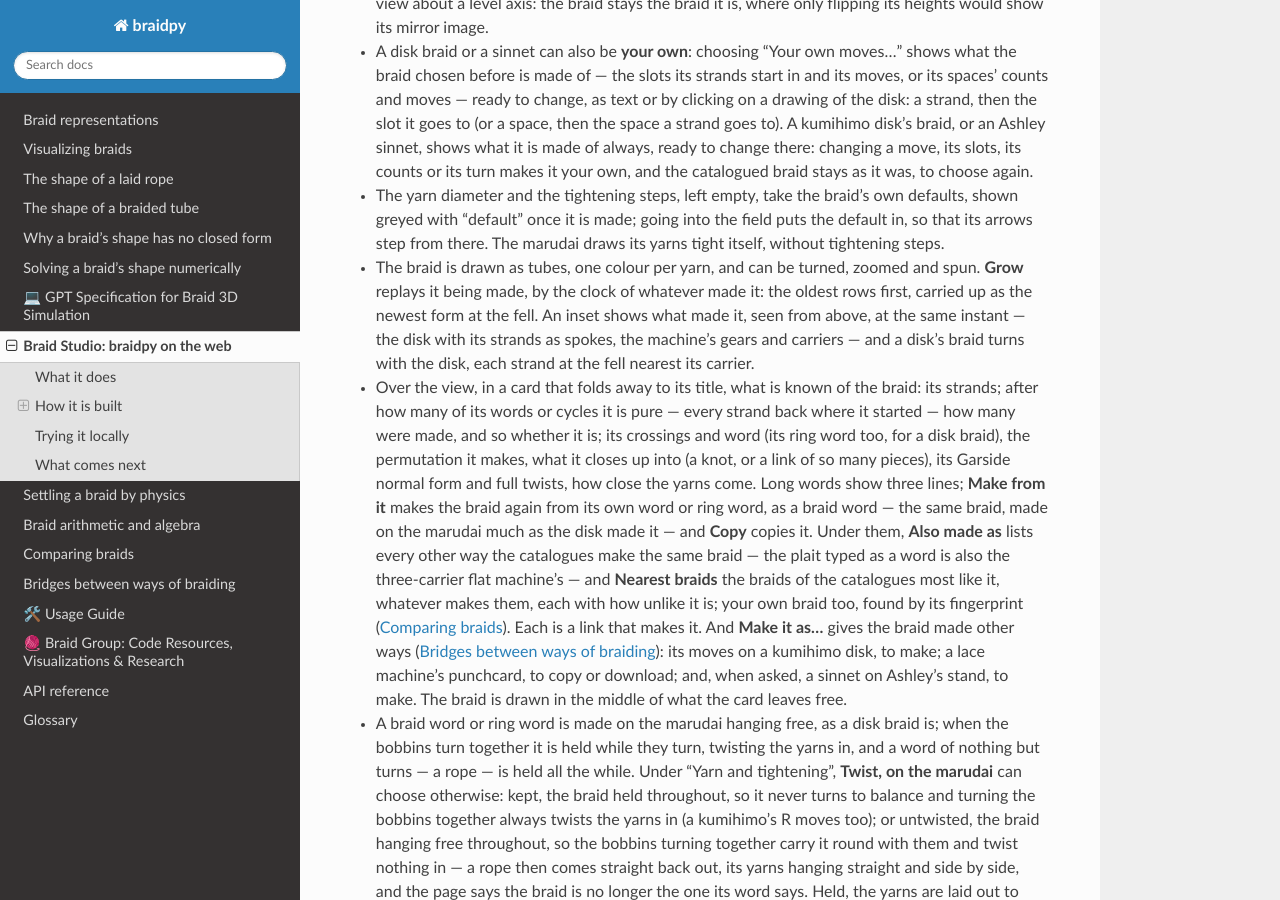
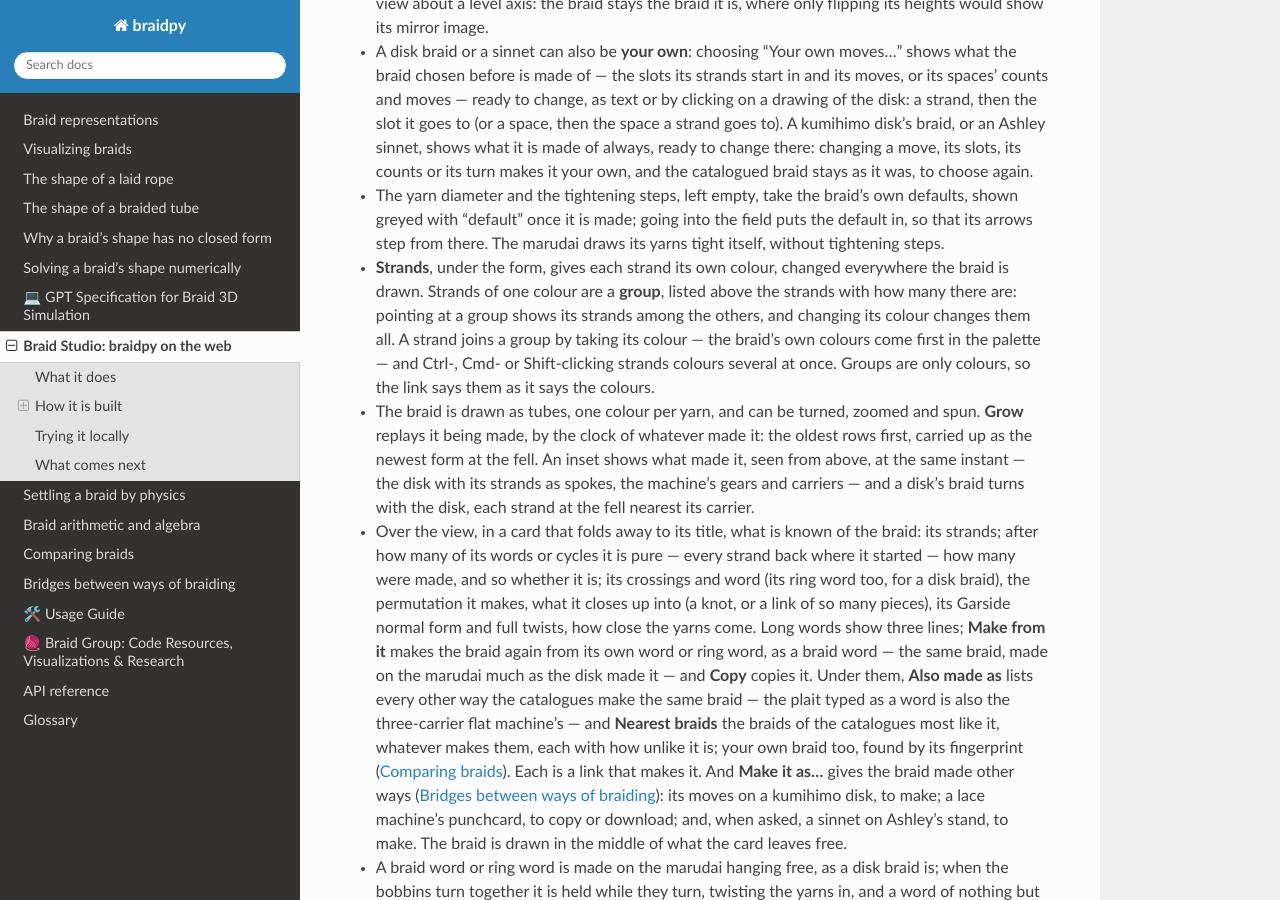
Before and after one commit to baptistelabat/braidpy, a Sphinx documentation site: the page built from docs/source/braid_studio.md, in a window 1280 px wide and 900 px high, scrolled down 1866 px. Built offline with Sphinx 7.4.7 and the Read the Docs theme 3.1.0, drawn with Linux system fonts in a browser that asks for light colours.

Commit message:
Docs: strands coloured one by one or by group
Co-Authored-By: Claude Opus 5.5 <noreply@anthropic.com>
Claude-Session: https://claude.ai/code/session_01CYC9b8qF7suj1VmAndqcRK

```diff
--- a/docs/source/braid_studio.md
+++ b/docs/source/braid_studio.md
@@ -106,6 +106,14 @@ The page has a form and a 3D view.
   own defaults, shown greyed with "default" once it is made; going into the
   field puts the default in, so that its arrows step from there. The
   marudai draws its yarns tight itself, without tightening steps.
+- **Strands**, under the form, gives each strand its own colour, changed
+  everywhere the braid is drawn. Strands of one colour are a **group**,
+  listed above the strands with how many there are: pointing at a group
+  shows its strands among the others, and changing its colour changes them
+  all. A strand joins a group by taking its colour — the braid's own colours
+  come first in the palette — and Ctrl-, Cmd- or Shift-clicking strands
+  colours several at once. Groups are only colours, so the link says them as
+  it says the colours.
 - The braid is drawn as tubes, one colour per yarn, and can be turned, zoomed
   and spun. **Grow** replays it being made, by the clock of whatever made
   it: the oldest rows first, carried up as the newest form at the fell. An
```
